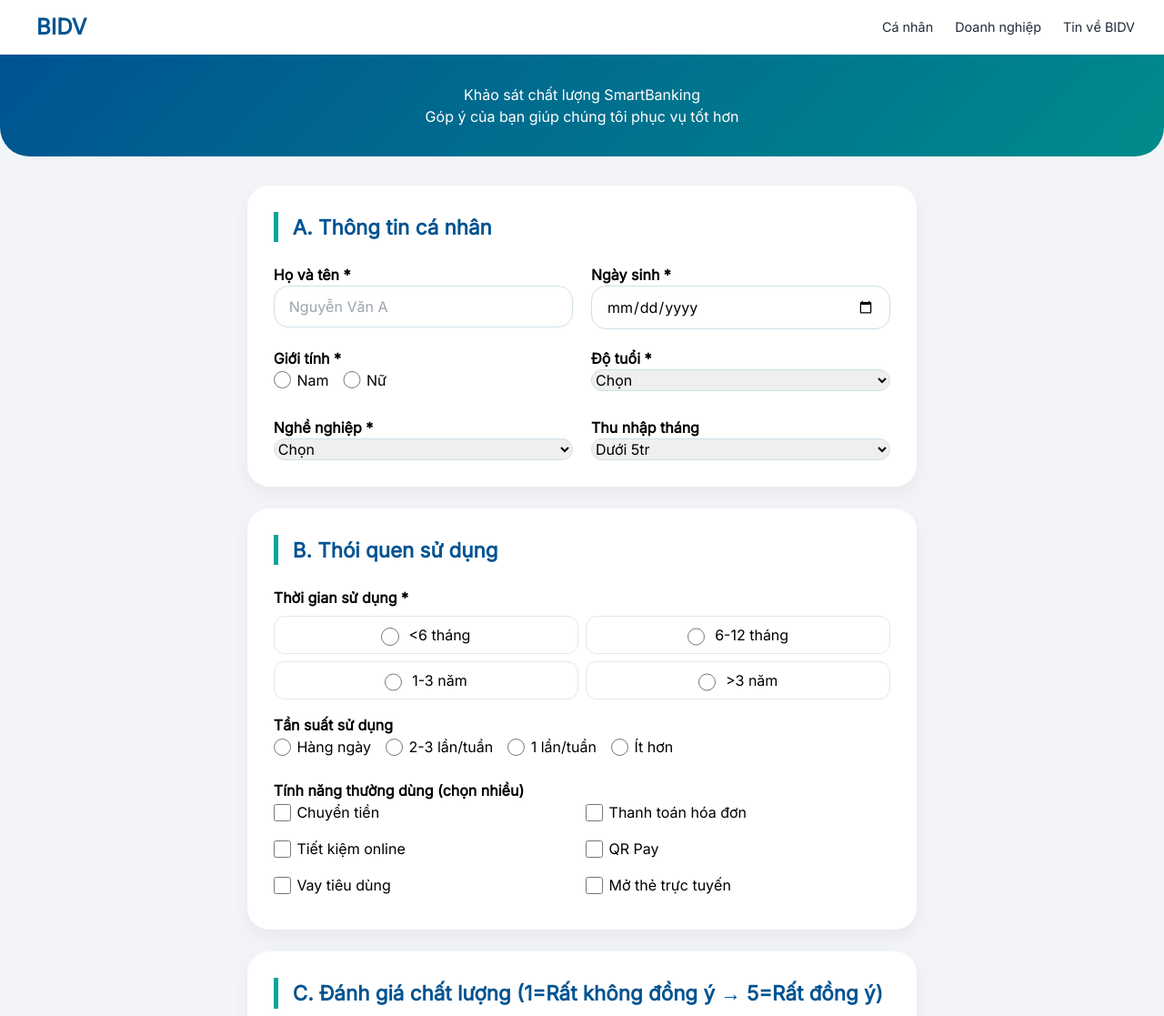
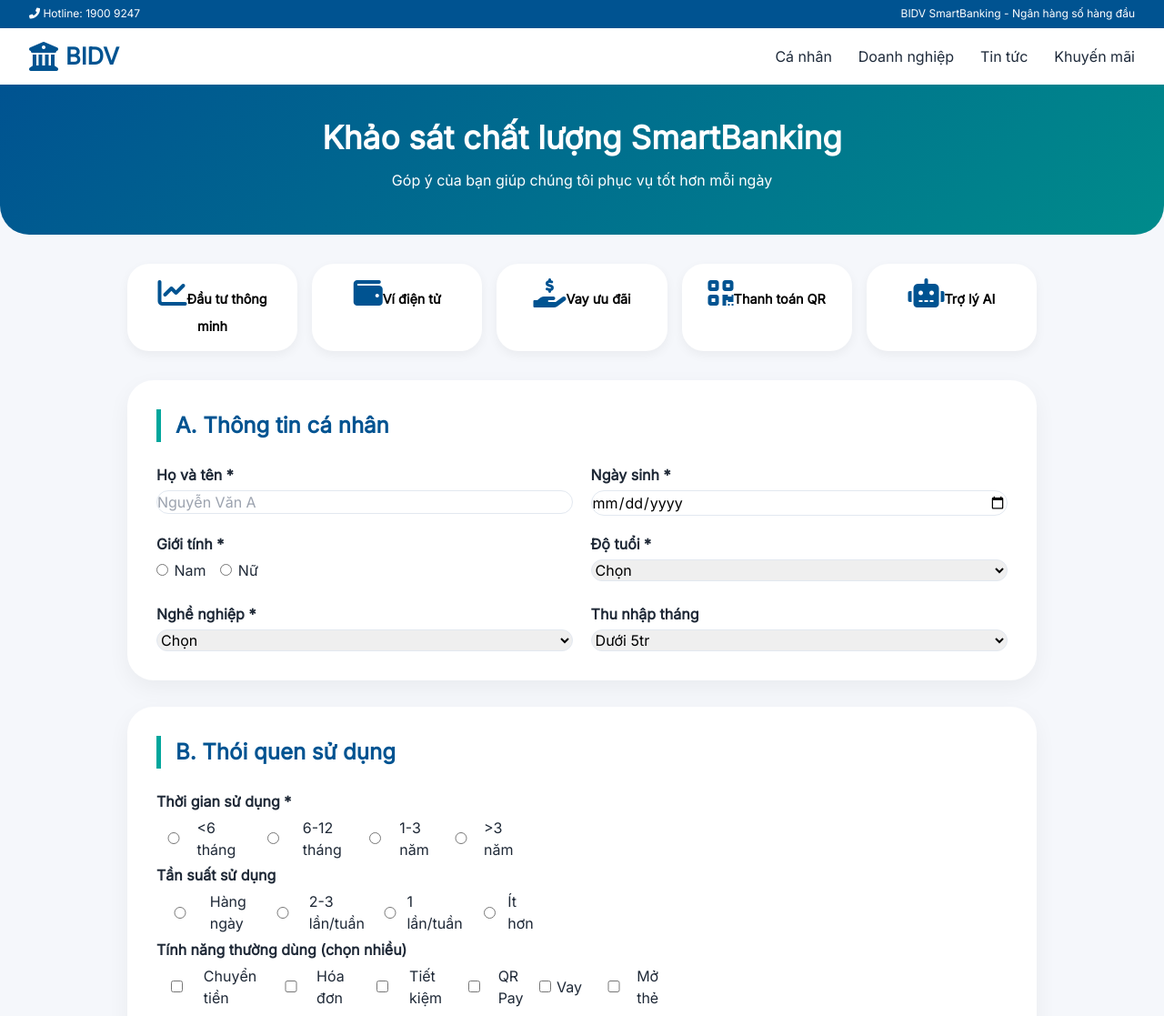
Before and after one commit to nnn14092004-cyber/bidv-survey, a website: page public/index.html in a window 1280 px wide. Shown: the top 1117 px of the page at 91% size. Drawn offline with nearby package versions, Linux system fonts and the light colour scheme.

Commit message:
fix reset password, nang cap giao dien smart banking, sua loi date lag

```diff
--- a/public/index.html
+++ b/public/index.html
@@ -3,98 +3,123 @@
 <head>
     <meta charset="UTF-8">
     <meta name="viewport" content="width=device-width, initial-scale=1.0, user-scalable=yes">
-    <title>BIDV SmartBanking - Khảo sát chất lượng</title>
+    <title>BIDV SmartBanking - Khảo sát trải nghiệm</title>
     <script src="https://cdn.tailwindcss.com"></script>
     <link href="https://fonts.googleapis.com/css2?family=Inter:opsz,wght@14..32,400;500;600;700&display=swap" rel="stylesheet">
+    <link rel="stylesheet" href="https://cdnjs.cloudflare.com/ajax/libs/font-awesome/6.0.0-beta3/css/all.min.css">
     <style>
         * { margin: 0; padding: 0; box-sizing: border-box; }
-        body { background: #f2f4f8; font-family: 'Inter', sans-serif; }
-        .navbar { background: white; padding: 0.75rem 2rem; display: flex; justify-content: space-between; align-items: center; flex-wrap: wrap; box-shadow: 0 2px 12px rgba(0,0,0,0.05); }
-        .logo { display: flex; align-items: center; gap: 0.5rem; font-weight: 800; font-size: 1.5rem; color: #005391; }
-        .logo img { height: 32px; width: auto; }
-        .nav-links { display: flex; gap: 1.5rem; font-size: 0.9rem; font-weight: 500; color: #1e2a3a; }
-        .hero { background: linear-gradient(135deg, #005391, #008b8b); color: white; padding: 2rem; text-align: center; border-radius: 0 0 2rem 2rem; margin-bottom: 2rem; }
-        .survey-card { background: white; border-radius: 1.5rem; box-shadow: 0 8px 20px rgba(0,0,0,0.05); padding: 1.8rem; margin-bottom: 1.5rem; }
-        .section-title { font-size: 1.4rem; font-weight: 700; color: #005391; border-left: 5px solid #00A69C; padding-left: 1rem; margin-bottom: 1.5rem; }
-        .likert-row { display: flex; align-items: center; justify-content: space-evenly; background: #f8fafc; padding: 0.5rem; border-radius: 2rem; margin: 0.75rem 0; flex-wrap: nowrap; gap: 0.25rem; }
-        .likert-option { display: inline-flex; flex-direction: column; align-items: center; justify-content: center; cursor: pointer; min-width: 3rem; }
-        .likert-option span { font-size: 0.7rem; font-weight: 600; color: #1e293b; }
-        .likert-radio { appearance: none; width: 2rem; height: 2rem; border: 2px solid #cbd5e1; border-radius: 50%; background: white; cursor: pointer; margin: 0 auto; }
+        body { background: #f5f7fb; font-family: 'Inter', sans-serif; }
+        /* Header giống BIDV SmartBanking */
+        .top-bar { background: #005391; color: white; padding: 0.4rem 2rem; font-size: 0.75rem; display: flex; justify-content: space-between; }
+        .navbar { background: white; padding: 0.75rem 2rem; display: flex; justify-content: space-between; align-items: center; flex-wrap: wrap; box-shadow: 0 4px 12px rgba(0,0,0,0.03); }
+        .logo { display: flex; align-items: center; gap: 0.5rem; font-weight: 800; font-size: 1.6rem; color: #005391; }
+        .logo i { font-size: 2rem; }
+        .nav-links { display: flex; gap: 1.8rem; font-weight: 500; color: #1e2a3a; }
+        .nav-links span { cursor: default; }
+        .hero { background: linear-gradient(135deg, #005391 0%, #008b8b 100%); padding: 2rem 2rem 3rem; text-align: center; color: white; border-radius: 0 0 2rem 2rem; margin-bottom: 2rem; }
+        .hero h1 { font-size: 2.2rem; font-weight: 700; margin-bottom: 0.5rem; }
+        .service-grid { display: grid; grid-template-columns: repeat(auto-fit, minmax(150px, 1fr)); gap: 1rem; margin: 2rem auto; max-width: 1000px; }
+        .service-card { background: white; border-radius: 1.5rem; padding: 1rem; text-align: center; box-shadow: 0 4px 12px rgba(0,0,0,0.05); transition: 0.2s; }
+        .service-card i { font-size: 2rem; color: #005391; margin-bottom: 0.5rem; }
+        .service-card span { font-weight: 600; font-size: 0.9rem; }
+        .survey-container { max-width: 1000px; margin: 0 auto 2rem; }
+        .survey-card { background: white; border-radius: 1.8rem; padding: 2rem; margin-bottom: 1.8rem; box-shadow: 0 8px 24px rgba(0,0,0,0.05); transition: 0.2s; }
+        .section-title { font-size: 1.5rem; font-weight: 700; color: #005391; border-left: 5px solid #00A69C; padding-left: 1rem; margin-bottom: 1.5rem; }
+        .form-grid { display: grid; grid-template-columns: repeat(2, 1fr); gap: 1.2rem; }
+        .form-field label { font-weight: 600; display: block; margin-bottom: 0.3rem; color: #1f2937; }
+        input, select, textarea { width: 100%; padding: 0.75rem 1rem; border: 1px solid #e2e8f0; border-radius: 1rem; outline: none; transition: 0.2s; font-family: inherit; }
+        input:focus, select:focus, textarea:focus { border-color: #005391; box-shadow: 0 0 0 3px rgba(0,83,145,0.1); }
+        .likert-row { display: flex; align-items: center; justify-content: space-between; background: #f8fafc; padding: 0.75rem 1rem; border-radius: 2rem; margin: 0.75rem 0; flex-wrap: wrap; gap: 0.3rem; }
+        .likert-option { display: inline-flex; flex-direction: column; align-items: center; cursor: pointer; min-width: 3rem; }
+        .likert-option span { font-size: 0.8rem; font-weight: 600; color: #334155; }
+        .likert-radio { appearance: none; width: 2rem; height: 2rem; border: 2px solid #cbd5e1; border-radius: 50%; background: white; cursor: pointer; margin-top: 0.2rem; }
         .likert-radio:checked { background-color: #005391; border-color: #005391; box-shadow: 0 0 0 2px white, 0 0 0 4px #005391; }
         .likert-radio:checked::after { content: ''; display: block; width: 0.9rem; height: 0.9rem; background: white; border-radius: 50%; margin: 0.35rem auto; }
-        input[type="radio"], input[type="checkbox"] { accent-color: #005391; width: 1.2rem; height: 1.2rem; margin-right: 0.4rem; vertical-align: middle; }
-        .inline-label { display: inline-flex; align-items: center; margin-right: 1rem; margin-bottom: 0.5rem; }
-        .grid-cols-2 { display: grid; grid-template-columns: repeat(2, 1fr); gap: 0.5rem; }
-        select, textarea, input[type="text"], input[type="date"] { border: 1px solid #cfdfe8; border-radius: 1rem; padding: 0.6rem 1rem; width: 100%; outline: none; }
-        .btn-submit { background: linear-gradient(95deg, #005391, #00A69C); padding: 1rem; font-weight: bold; font-size: 1.1rem; border-radius: 2rem; color: white; width: 100%; cursor: pointer; transition: 0.2s; border: none; }
-        .btn-submit:hover { transform: translateY(-2px); box-shadow: 0 12px 20px rgba(0,83,145,0.3); }
-        footer { text-align: center; padding: 2rem; font-size: 0.75rem; color: #7f8c8d; }
-        @media (max-width: 640px) { .navbar { flex-direction: column; gap: 0.5rem; } .likert-radio { width: 1.6rem; height: 1.6rem; } .likert-option { min-width: 2rem; } }
+        .radio-group, .checkbox-group { display: flex; flex-wrap: wrap; gap: 1rem; align-items: center; }
+        .radio-group label, .checkbox-group label { display: inline-flex; align-items: center; gap: 0.4rem; font-weight: normal; }
+        .btn-submit { background: linear-gradient(95deg, #005391, #00A69C); border: none; padding: 1rem; font-weight: bold; font-size: 1.1rem; border-radius: 2rem; color: white; width: 100%; cursor: pointer; transition: 0.2s; margin-top: 0.5rem; }
+        .btn-submit:hover { transform: translateY(-2px); box-shadow: 0 12px 24px rgba(0,83,145,0.3); }
+        footer { text-align: center; padding: 2rem; font-size: 0.75rem; color: #6c757d; border-top: 1px solid #e2e8f0; margin-top: 2rem; }
+        @media (max-width: 768px) { .form-grid { grid-template-columns: 1fr; } .navbar { flex-direction: column; gap: 0.8rem; } .likert-radio { width: 1.6rem; height: 1.6rem; } }
     </style>
 </head>
 <body>
+    <div class="top-bar">
+        <span><i class="fas fa-phone-alt"></i> Hotline: 1900 9247</span>
+        <span>BIDV SmartBanking - Ngân hàng số hàng đầu</span>
+    </div>
     <div class="navbar">
         <div class="logo">
-            <!-- Logo BIDV (dùng chữ hoặc ảnh, ở đây dùng biểu tượng và chữ) -->
-            <span style="font-size:1.8rem;"></span> <span>BIDV</span>
+            <i class="fas fa-university"></i> <span>BIDV</span>
         </div>
         <div class="nav-links">
             <span>Cá nhân</span>
             <span>Doanh nghiệp</span>
-            <span>Tin về BIDV</span>
+            <span>Tin tức</span>
+            <span>Khuyến mãi</span>
         </div>
-        <!-- Đã xóa nút Đăng ký / Đăng nhập -->
     </div>
     <div class="hero">
         <h1>Khảo sát chất lượng SmartBanking</h1>
-        <p>Góp ý của bạn giúp chúng tôi phục vụ tốt hơn</p>
+        <p>Góp ý của bạn giúp chúng tôi phục vụ tốt hơn mỗi ngày</p>
     </div>
 
-    <div class="max-w-3xl mx-auto px-4">
+    <!-- Các dịch vụ nổi bật (giống giao diện smart banking) -->
+    <div class="service-grid">
+        <div class="service-card"><i class="fas fa-chart-line"></i><span>Đầu tư thông minh</span></div>
+        <div class="service-card"><i class="fas fa-wallet"></i><span>Ví điện tử</span></div>
+        <div class="service-card"><i class="fas fa-hand-holding-usd"></i><span>Vay ưu đãi</span></div>
+        <div class="service-card"><i class="fas fa-qrcode"></i><span>Thanh toán QR</span></div>
+        <div class="service-card"><i class="fas fa-robot"></i><span>Trợ lý AI</span></div>
+    </div>
+
+    <div class="survey-container">
         <form id="surveyForm">
-            <!-- A. Thông tin cá nhân -->
+            <!-- Phần A: Thông tin cá nhân -->
             <div class="survey-card">
                 <div class="section-title">A. Thông tin cá nhân</div>
-                <div class="grid md:grid-cols-2 gap-5">
-                    <div><label class="font-semibold">Họ và tên *</label><input type="text" name="fullName" placeholder="Nguyễn Văn A" required></div>
-                    <div><label class="font-semibold">Ngày sinh *</label><input type="date" name="dob" required></div>
-                    <div><label class="font-semibold">Giới tính *</label><div><label class="inline-label"><input type="radio" name="gender" value="Nam"> Nam</label><label class="inline-label"><input type="radio" name="gender" value="Nữ"> Nữ</label></div></div>
-                    <div><label class="font-semibold">Độ tuổi *</label><select name="age"><option value="">Chọn</option><option>Dưới 18</option><option>18-25</option><option>26-35</option><option>36-45</option><option>Trên 45</option></select></div>
-                    <div><label class="font-semibold">Nghề nghiệp *</label><select name="job"><option value="">Chọn</option><option>Học sinh/SV</option><option>Nhân viên văn phòng</option><option>Công chức</option><option>Kinh doanh tự do</option><option>Nội trợ</option><option>Đã nghỉ hưu</option><option>Khác</option></select></div>
-                    <div><label class="font-semibold">Thu nhập tháng</label><select name="income"><option>Dưới 5tr</option><option>5-10tr</option><option>10-20tr</option><option>Trên 20tr</option></select></div>
+                <div class="form-grid">
+                    <div class="form-field"><label>Họ và tên *</label><input type="text" name="fullName" placeholder="Nguyễn Văn A" required></div>
+                    <div class="form-field"><label>Ngày sinh *</label><input type="date" name="dob" required></div>
+                    <div class="form-field"><label>Giới tính *</label><div class="radio-group"><label><input type="radio" name="gender" value="Nam"> Nam</label><label><input type="radio" name="gender" value="Nữ"> Nữ</label></div></div>
+                    <div class="form-field"><label>Độ tuổi *</label><select name="age" required><option value="">Chọn</option><option>Dưới 18</option><option>18-25</option><option>26-35</option><option>36-45</option><option>Trên 45</option></select></div>
+                    <div class="form-field"><label>Nghề nghiệp *</label><select name="job" required><option value="">Chọn</option><option>Học sinh/SV</option><option>Nhân viên văn phòng</option><option>Công chức</option><option>Kinh doanh tự do</option><option>Nội trợ</option><option>Đã nghỉ hưu</option><option>Khác</option></select></div>
+                    <div class="form-field"><label>Thu nhập tháng</label><select name="income"><option>Dưới 5tr</option><option>5-10tr</option><option>10-20tr</option><option>Trên 20tr</option></select></div>
                 </div>
             </div>
 
-            <!-- B. Thói quen sử dụng -->
+            <!-- Phần B: Thói quen sử dụng -->
             <div class="survey-card">
                 <div class="section-title">B. Thói quen sử dụng</div>
-                <div class="space-y-4">
-                    <div><label class="font-semibold">Thời gian sử dụng *</label><div class="grid grid-cols-2 gap-2 mt-2"><label class="border p-2 rounded-xl text-center"><input type="radio" name="duration" value="<6 tháng"> <6 tháng</label><label class="border p-2 rounded-xl text-center"><input type="radio" name="duration" value="6-12 tháng"> 6-12 tháng</label><label class="border p-2 rounded-xl text-center"><input type="radio" name="duration" value="1-3 năm"> 1-3 năm</label><label class="border p-2 rounded-xl text-center"><input type="radio" name="duration" value=">3 năm"> >3 năm</label></div></div>
-                    <div><label class="font-semibold">Tần suất sử dụng</label><div><label class="inline-label"><input type="radio" name="frequency" value="Hàng ngày"> Hàng ngày</label><label class="inline-label"><input type="radio" name="frequency" value="2-3 lần/tuần"> 2-3 lần/tuần</label><label class="inline-label"><input type="radio" name="frequency" value="1 lần/tuần"> 1 lần/tuần</label><label class="inline-label"><input type="radio" name="frequency" value="Ít hơn"> Ít hơn</label></div></div>
-                    <div><label class="font-semibold">Tính năng thường dùng (chọn nhiều)</label><div class="grid grid-cols-2 gap-2"><label class="inline-label"><input type="checkbox" name="features" value="Chuyển tiền"> Chuyển tiền</label><label class="inline-label"><input type="checkbox" name="features" value="Thanh toán hóa đơn"> Thanh toán hóa đơn</label><label class="inline-label"><input type="checkbox" name="features" value="Tiết kiệm online"> Tiết kiệm online</label><label class="inline-label"><input type="checkbox" name="features" value="QR Pay"> QR Pay</label><label class="inline-label"><input type="checkbox" name="features" value="Vay tiêu dùng"> Vay tiêu dùng</label><label class="inline-label"><input type="checkbox" name="features" value="Mở thẻ"> Mở thẻ trực tuyến</label></div></div>
-                </div>
+                <div class="form-field"><label>Thời gian sử dụng *</label><div class="radio-group"><label><input type="radio" name="duration" value="<6 tháng"> <6 tháng</label><label><input type="radio" name="duration" value="6-12 tháng"> 6-12 tháng</label><label><input type="radio" name="duration" value="1-3 năm"> 1-3 năm</label><label><input type="radio" name="duration" value=">3 năm"> >3 năm</label></div></div>
+                <div class="form-field"><label>Tần suất sử dụng</label><div class="radio-group"><label><input type="radio" name="frequency" value="Hàng ngày"> Hàng ngày</label><label><input type="radio" name="frequency" value="2-3 lần/tuần"> 2-3 lần/tuần</label><label><input type="radio" name="frequency" value="1 lần/tuần"> 1 lần/tuần</label><label><input type="radio" name="frequency" value="Ít hơn"> Ít hơn</label></div></div>
+                <div class="form-field"><label>Tính năng thường dùng (chọn nhiều)</label><div class="checkbox-group"><label><input type="checkbox" name="features" value="Chuyển tiền"> Chuyển tiền</label><label><input type="checkbox" name="features" value="Thanh toán hóa đơn"> Hóa đơn</label><label><input type="checkbox" name="features" value="Tiết kiệm online"> Tiết kiệm</label><label><input type="checkbox" name="features" value="QR Pay"> QR Pay</label><label><input type="checkbox" name="features" value="Vay tiêu dùng"> Vay</label><label><input type="checkbox" name="features" value="Mở thẻ"> Mở thẻ</label></div></div>
             </div>
 
-            <!-- C. 20 câu Likert (tạo động) -->
+            <!-- Phần C: 20 câu hỏi Likert (tạo bằng JS) -->
             <div class="survey-card">
                 <div class="section-title">C. Đánh giá chất lượng (1=Rất không đồng ý → 5=Rất đồng ý)</div>
-                <div id="likertContainer" class="space-y-4"></div>
+                <div id="likertContainer"></div>
             </div>
 
-            <!-- D. Phản hồi & đề xuất -->
+            <!-- Phần D: Phản hồi -->
             <div class="survey-card">
                 <div class="section-title">D. Phản hồi & đề xuất</div>
-                <div><label class="font-semibold">Khó khăn gặp phải (chọn nhiều)</label><div class="grid grid-cols-2 gap-2 mt-2"><label class="inline-label"><input type="checkbox" name="difficulties" value="Bảo trì thường xuyên"> Bảo trì thường xuyên</label><label class="inline-label"><input type="checkbox" name="difficulties" value="Lỗi đăng nhập"> Lỗi đăng nhập</label><label class="inline-label"><input type="checkbox" name="difficulties" value="Chậm xử lý"> Chậm xử lý</label><label class="inline-label"><input type="checkbox" name="difficulties" value="Phí cao"> Phí cao</label><label class="inline-label"><input type="checkbox" name="difficulties" value="Cài đặt phức tạp"> Cài đặt phức tạp</label><label class="inline-label"><input type="checkbox" name="difficulties" value="eKYC lỗi"> eKYC lỗi</label></div></div>
-                <div class="mt-5"><label class="font-semibold">Góp ý cải thiện</label><textarea name="feedback" rows="3" placeholder="Chia sẻ ý kiến của bạn..."></textarea></div>
+                <div class="form-field"><label>Khó khăn gặp phải (chọn nhiều)</label><div class="checkbox-group"><label><input type="checkbox" name="difficulties" value="Bảo trì thường xuyên"> Bảo trì</label><label><input type="checkbox" name="difficulties" value="Lỗi đăng nhập"> Lỗi đăng nhập</label><label><input type="checkbox" name="difficulties" value="Chậm xử lý"> Chậm xử lý</label><label><input type="checkbox" name="difficulties" value="Phí cao"> Phí cao</label><label><input type="checkbox" name="difficulties" value="Cài đặt phức tạp"> Cài đặt phức tạp</label><label><input type="checkbox" name="difficulties" value="eKYC lỗi"> eKYC lỗi</label></div></div>
+                <div class="form-field"><label>Góp ý cải thiện</label><textarea name="feedback" rows="3" placeholder="Chia sẻ ý kiến của bạn..."></textarea></div>
             </div>
 
-            <button type="submit" class="btn-submit"> GỬI KHẢO SÁT</button>
+            <button type="submit" class="btn-submit"><i class="fas fa-paper-plane"></i> GỬI KHẢO SÁT</button>
         </form>
-        <footer>© Nghiên cứu Fintech – BIDV SmartBanking | Mọi thông tin được bảo mật</footer>
     </div>
 
+    <footer>
+        <p>© 2025 BIDV SmartBanking – Nghiên cứu Fintech | Mọi thông tin được bảo mật</p>
+    </footer>
+
     <script>
-        // 20 câu hỏi Likert
+        // 20 câu hỏi Likert (giống như trước)
         const likertQuestions = [
             { name: "tc1", text: "TC1: Hệ thống hoạt động ổn định, ít khi bị gián đoạn." },
             { name: "tc2", text: "TC2: Giao dịch được xử lý chính xác, không sai sót." },
@@ -132,6 +157,7 @@
             }
         });
 
+        // Xử lý submit
         const form = document.getElementById('surveyForm');
         form.addEventListener('submit', async (e) => {
             e.preventDefault();
@@ -148,7 +174,7 @@
             const feedback = document.querySelector('textarea[name="feedback"]').value;
 
             if (!fullName || !dob || !gender || !age || !job || !duration) {
-                alert("Vui lòng điền đầy đủ thông tin bắt buộc (Họ tên, Ngày sinh, Giới tính, Độ tuổi, Nghề nghiệp, Thời gian sử dụng)");
+                alert("Vui lòng điền đầy đủ thông tin bắt buộc");
                 return;
             }
             const likertValues = {};
@@ -159,7 +185,7 @@
                 likertValues[q.name] = val ? parseInt(val) : null;
             });
             if (missing) {
-                alert("Vui lòng đánh giá đầy đủ 20 tiêu chí chất lượng (1-5)");
+                alert("Vui lòng đánh giá đầy đủ 20 tiêu chí");
                 return;
             }
             const payload = { fullName, dob, gender, age, job, income, duration, frequency, features, difficulties, feedback, ...likertValues, submittedAt: new Date().toISOString() };
@@ -169,7 +195,7 @@
                 if (result.success) alert(" Cảm ơn bạn! Khảo sát đã được ghi nhận.");
                 else alert(" Lỗi: " + (result.message||"Thử lại sau"));
                 if (result.success) form.reset();
-            } catch(err) { alert("Lỗi kết nối máy chủ. Vui lòng thử lại."); }
+            } catch(err) { alert("Lỗi kết nối máy chủ"); }
         });
     </script>
 </body>
```
Also changed, not shown: server.js (+5 -6 lines).
